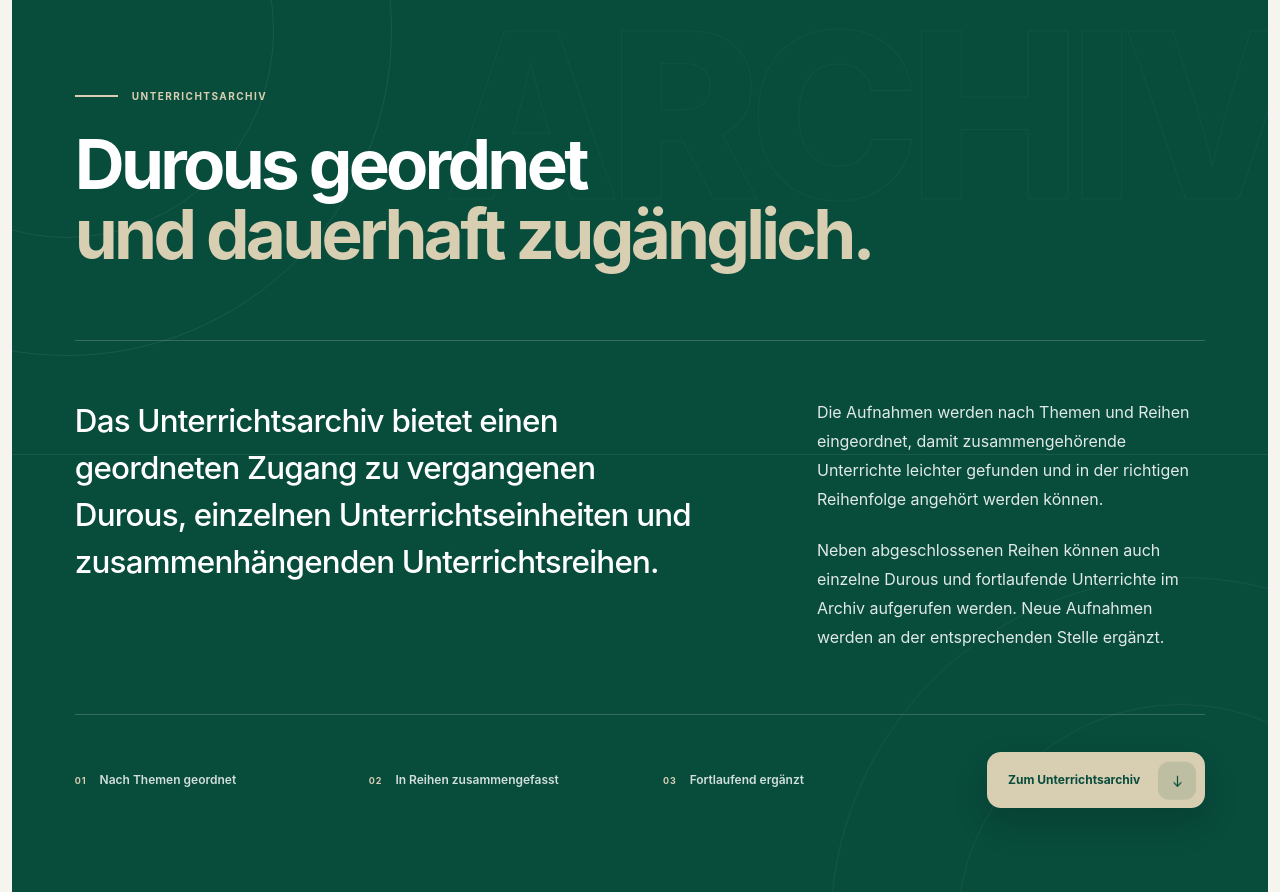
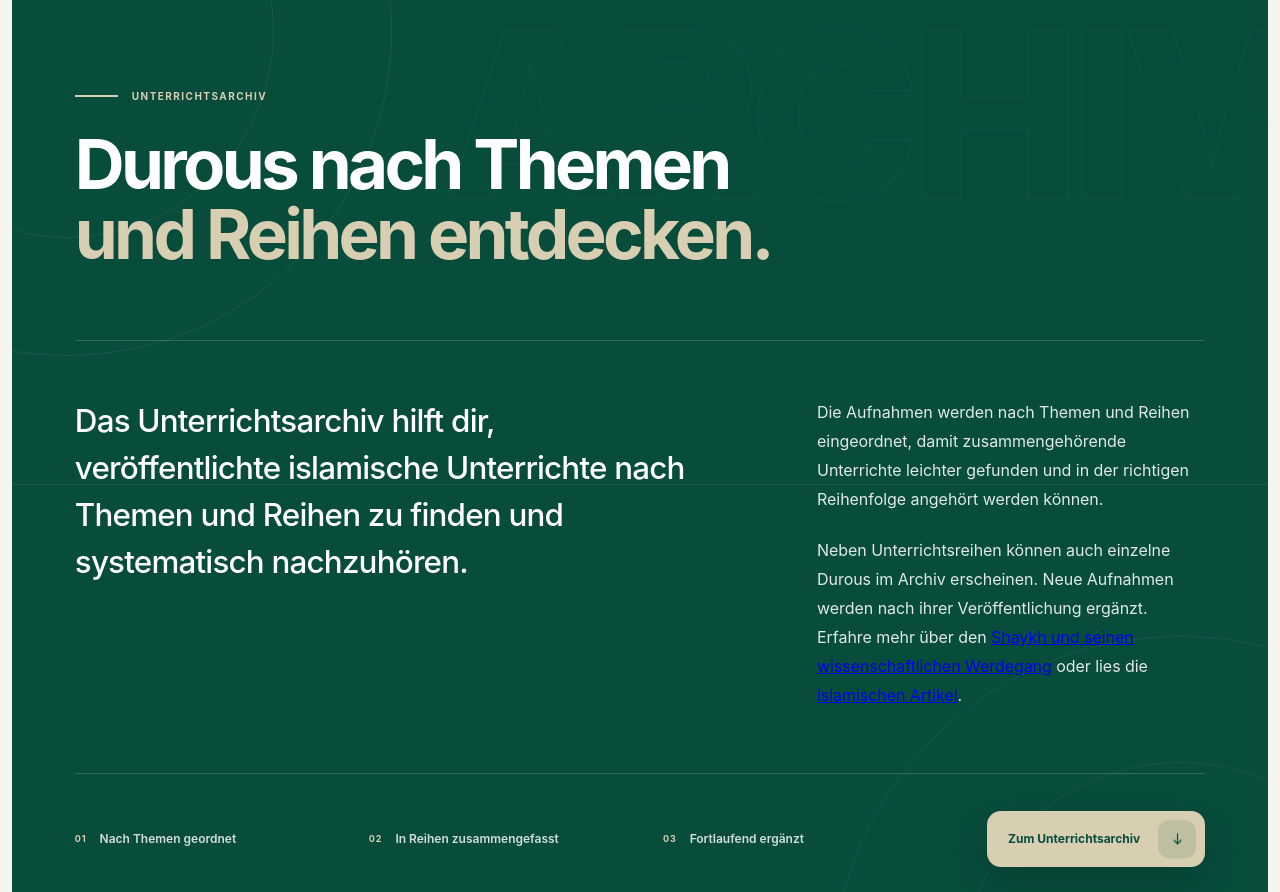
Before and after one commit to SoufianElfouzari/Shaykh-Sayed-Ibn-Basyuni-Website, a React (Vite) app: page /durous in a window 1280 px wide. Shown: the part 1905-2797 px from the top of the page. Built offline with nearby package versions, Linux system fonts and the light colour scheme; no server answers; the database is empty.

Commit message:
SEO: refine Durous archive content without changing layout

```diff
--- a/src/pages/Duruus/components/ArchiveIntroduction/ArchiveIntroduction.jsx
+++ b/src/pages/Duruus/components/ArchiveIntroduction/ArchiveIntroduction.jsx
@@ -1,4 +1,5 @@
 import { useEffect, useRef } from "react";
+import { Link } from "react-router-dom";
 import "./ArchiveIntroduction.css";
 
 function ArrowDownIcon() {
@@ -100,16 +101,16 @@ function ArchiveIntroduction() {
             id="sib-archive-introduction-title"
             className="sib-archive-introduction-title"
           >
-            Durous geordnet
-            <span>und dauerhaft zugänglich.</span>
+            Durous nach Themen
+            <span>und Reihen entdecken.</span>
           </h2>
         </header>
 
         <div className="sib-archive-introduction-content">
           <p className="sib-archive-introduction-lead">
-            Das Unterrichtsarchiv bietet einen geordneten Zugang
-            zu vergangenen Durous, einzelnen Unterrichtseinheiten
-            und zusammenhängenden Unterrichtsreihen.
+            Das Unterrichtsarchiv hilft dir, veröffentlichte
+            islamische Unterrichte nach Themen und Reihen zu
+            finden und systematisch nachzuhören.
           </p>
 
           <div className="sib-archive-introduction-text">
@@ -121,10 +122,12 @@ function ArchiveIntroduction() {
             </p>
 
             <p>
-              Neben abgeschlossenen Reihen können auch einzelne
-              Durous und fortlaufende Unterrichte im Archiv
-              aufgerufen werden. Neue Aufnahmen werden an der
-              entsprechenden Stelle ergänzt.
+              Neben Unterrichtsreihen können auch einzelne
+              Durous im Archiv erscheinen. Neue Aufnahmen werden
+              nach ihrer Veröffentlichung ergänzt. Erfahre mehr
+              über den <Link to="/shaykh">Shaykh und seinen
+              wissenschaftlichen Werdegang</Link> oder lies die
+              <Link to="/artikel"> islamischen Artikel</Link>.
             </p>
           </div>
         </div>
```
